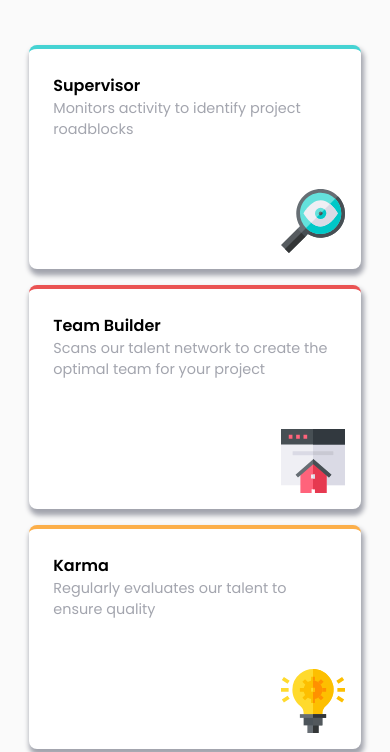
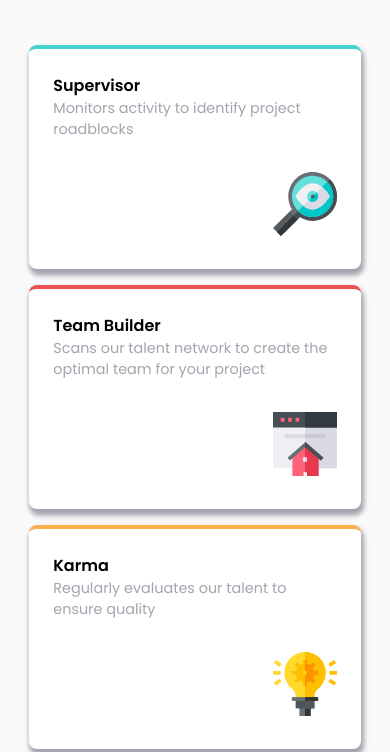
Before and after one commit to archanagaware/Four-Card-Layout, a plain HTML site: page index.html in a window 390 px wide. Shown: the part 107-859 px from the top of the page. Drawn offline with Linux system fonts and the light colour scheme.

Commit message:
Updated style for responsiveness of icon images

```diff
--- a/style.css
+++ b/style.css
@@ -37,18 +37,19 @@ body {
 }
 .flex-item {
     max-width: 22em;
-    position: relative;
     background-color: var(--card-bg);
     padding: 1.5em;
+    margin: 0 auto;
     border-radius: 0.5em;
     margin-bottom: 1em;
     min-height: 14em;
     box-shadow: 0.1em 0.3em 0.3em 0.1em var(--light-gray-font);
+    display: flex;
+    flex-direction: column;
 }
 .flex-item img{
-    position: absolute;
-    right: 1em;
-    bottom: 1em;
+    align-self: flex-end;
+    margin-top: 2em;
 }
 .title {
     font-family: var(--font-family);
```
